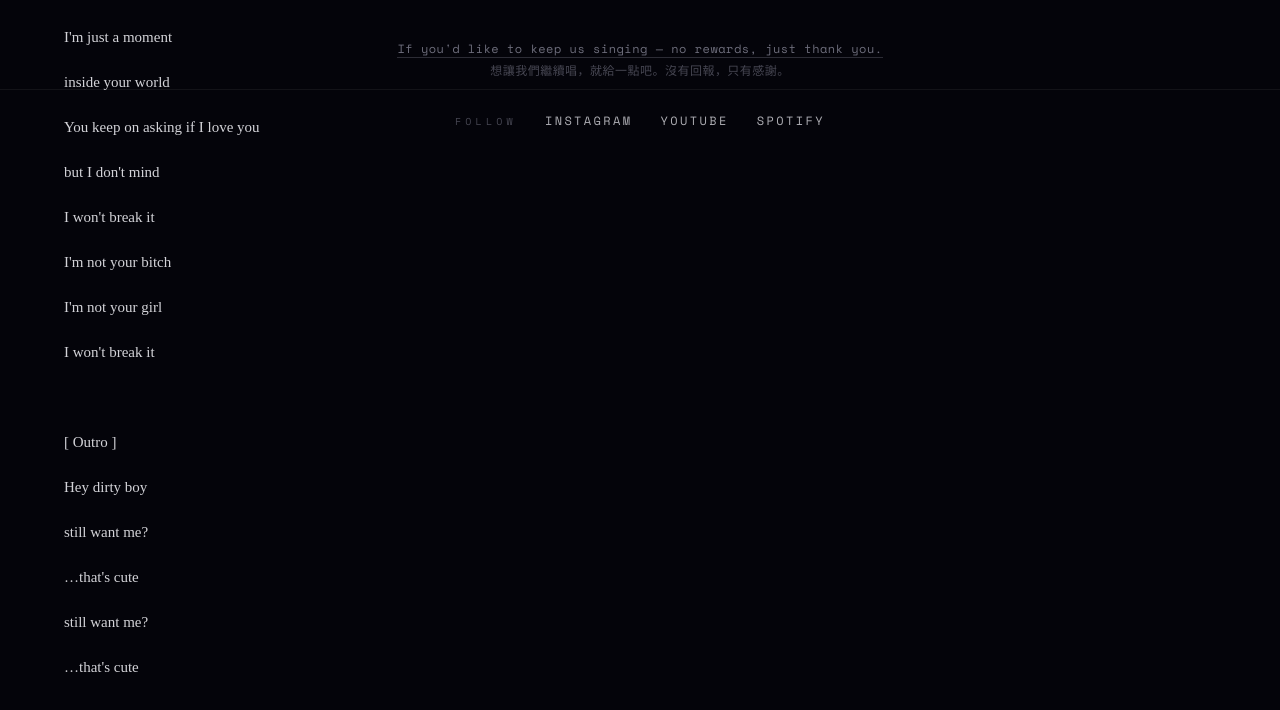
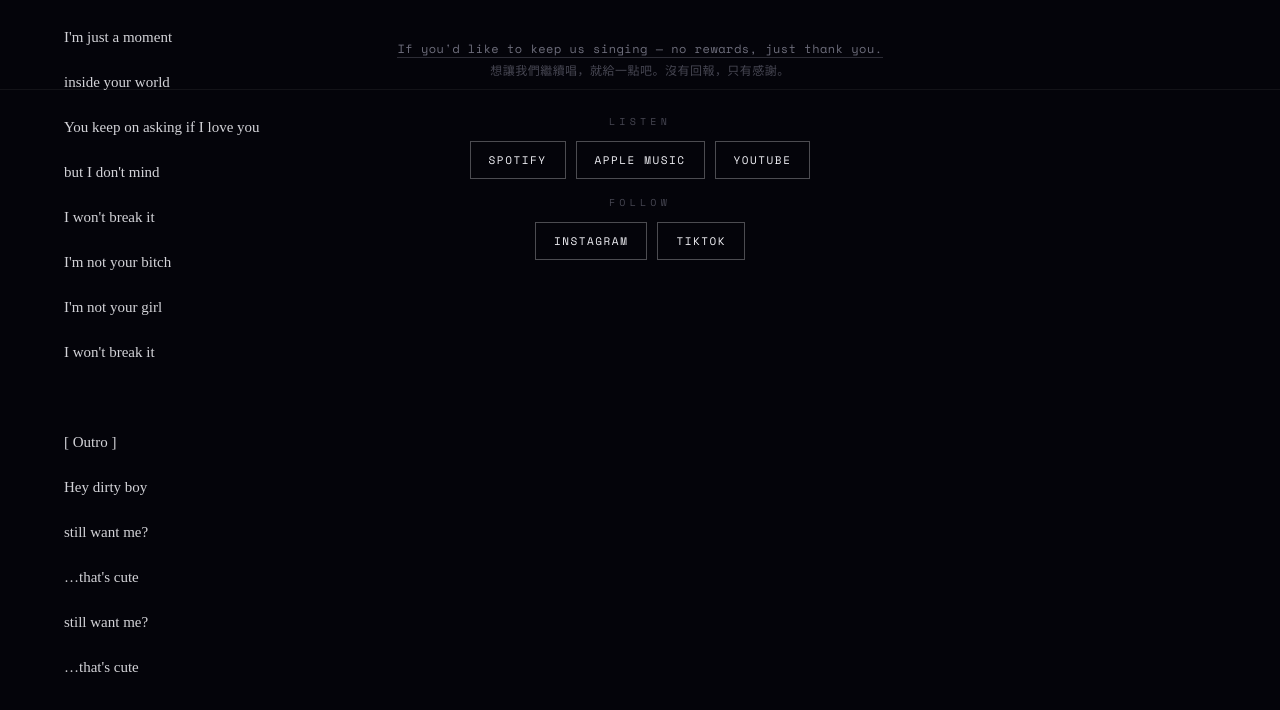
Before and after one commit to asilverwolf/rakuen-rr, a plain HTML site: page music-heydirtyboy.html in a window 1280 px wide. Shown: the part 6030-6740 px from the top of the page. Drawn offline with nearby package versions, Linux system fonts and the light colour scheme.

Commit message:
頁尾平台連結改成按鈕（Listen／Follow）: music-heydirtyboy.html

```diff
--- a/music-heydirtyboy.html
+++ b/music-heydirtyboy.html
@@ -299,10 +299,21 @@ still want me?
   <span style="color:rgba(136,136,153,0.5);font-family:'Noto Serif TC',serif;">想讓我們繼續唱，就給一點吧。沒有回報，只有感謝。</span>
 </div>
 <div class="rr-social">
+  <style>
+  .rr-social{display:flex;align-items:center;justify-content:center;flex-wrap:wrap;gap:10px;padding:18px 20px 34px;}
+  .rr-social .rr-social-label{flex-basis:100%;text-align:center;margin:6px 0 2px;}
+  .rr-social a.rr-btn{font-size:11px;letter-spacing:.14em;text-transform:uppercase;color:#F0F0F5;text-decoration:none;
+    border:1px solid rgba(240,240,245,.3);padding:10px 18px;transition:background .2s,color .2s;}
+  .rr-social a.rr-btn:hover{background:#F0F0F5;color:#04040A;border-color:#F0F0F5;}
+  @media(max-width:600px){.rr-social a.rr-btn{padding:9px 13px;letter-spacing:.1em;}}
+  </style>
+  <span class="rr-social-label">Listen</span>
+  <a class="rr-btn" href="https://open.spotify.com/artist/2KkGGnmFHMhoQCKZEDsfsS" target="_blank" rel="noopener">Spotify</a>
+  <a class="rr-btn" href="https://music.apple.com/artist/6806828240" target="_blank" rel="noopener">Apple Music</a>
+  <a class="rr-btn" href="https://www.youtube.com/channel/UCKLhxoUzGmeJGRhbIO4Co2A" target="_blank" rel="noopener">YouTube</a>
   <span class="rr-social-label">Follow</span>
-  <a href="https://instagram.com/rakuen.rr" target="_blank" rel="noopener">Instagram</a>
-  <a href="https://www.youtube.com/channel/UCKLhxoUzGmeJGRhbIO4Co2A" target="_blank" rel="noopener">YouTube</a>
-  <a href="https://open.spotify.com/artist/2KkGGnmFHMhoQCKZEDsfsS" target="_blank" rel="noopener">Spotify</a>
+  <a class="rr-btn" href="https://instagram.com/rakuen.rr" target="_blank" rel="noopener">Instagram</a>
+  <a class="rr-btn" href="https://www.tiktok.com/@rakuenuy" target="_blank" rel="noopener">TikTok</a>
 </div>
 
 <div id="lightbox"><img id="lbImg" alt=""><button class="lb-x" id="lbX">✕</button></div>
```
